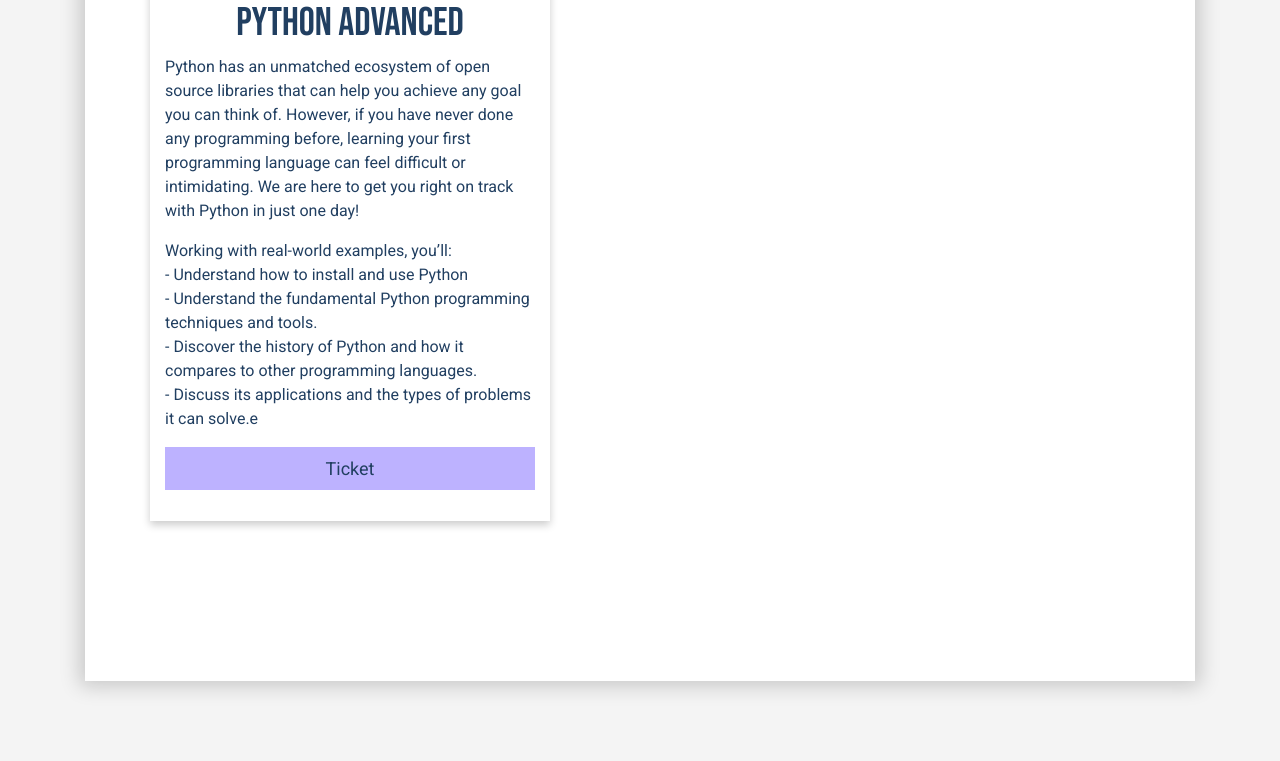
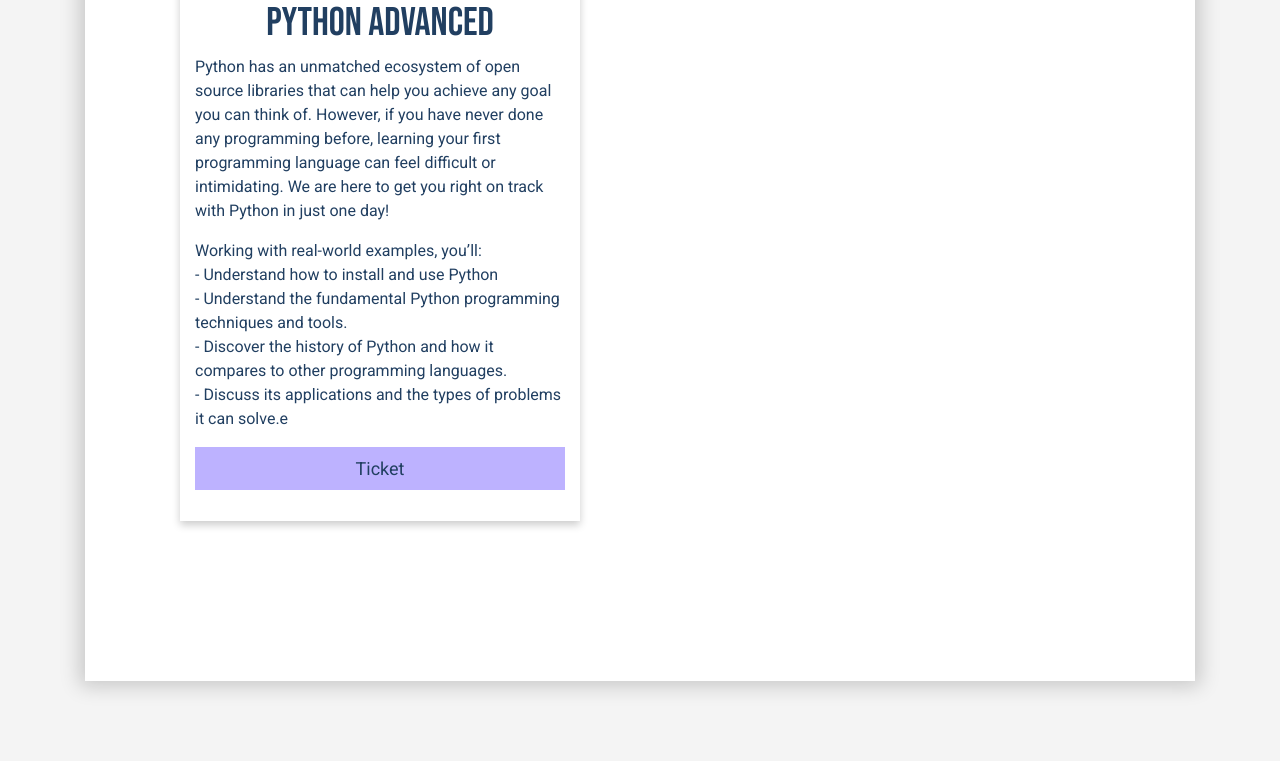
Before and after one commit to kimkesdev/Pride-In-Coding, a Flask app: page /programme in a window 1280 px wide. Shown: the part 5370-6131 px from the top of the page. Run offline with Flask 2, Linux system fonts and the light colour scheme; some libraries are stand-ins or nearby versions.

Commit message:
programme cards margin

```diff
--- a/static/css/style.css
+++ b/static/css/style.css
@@ -598,7 +598,7 @@ footer{
 
 .column {
   float: left;
-  margin: 30px 30px;
+  margin: 30px 60px;
 }
 
 a {
@@ -606,7 +606,6 @@ a {
 }
 
 /* media */
-
 
 @media(max-width: 790px){
   .wrapper .center-line{
```
